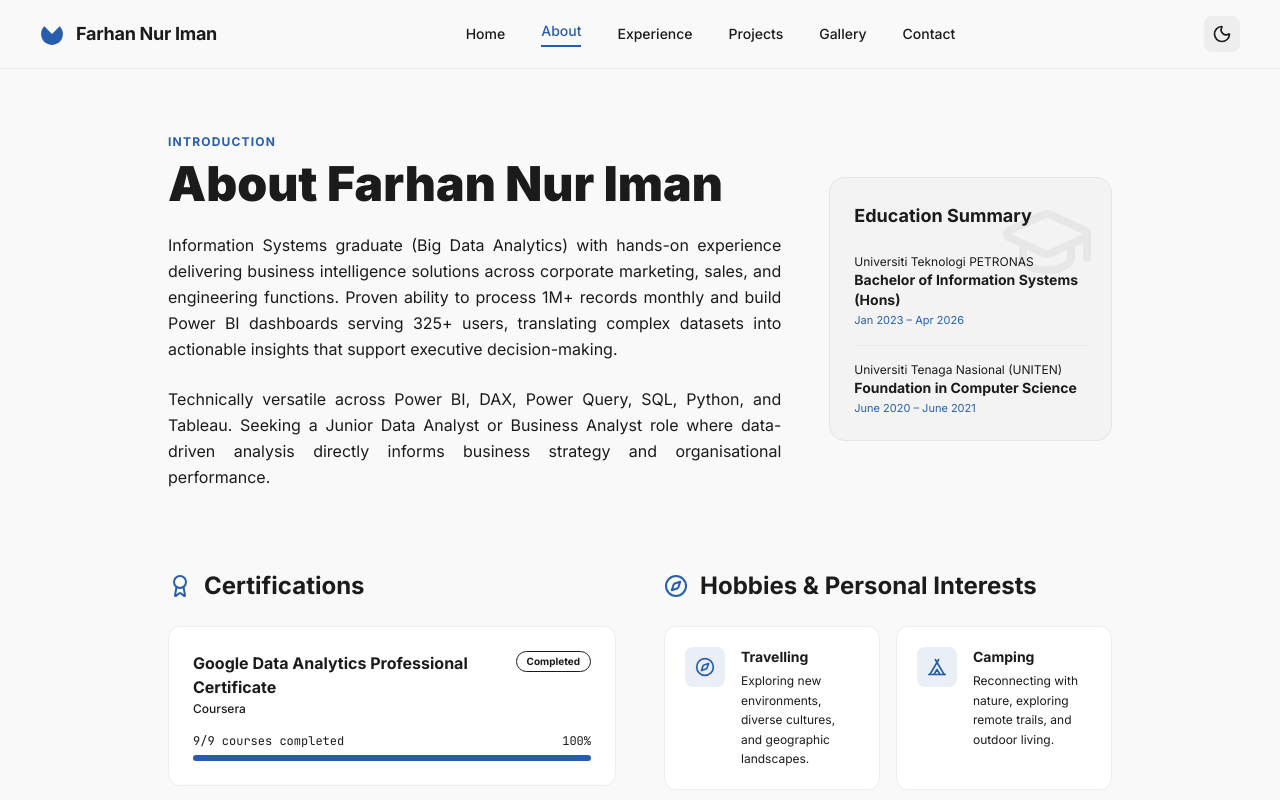
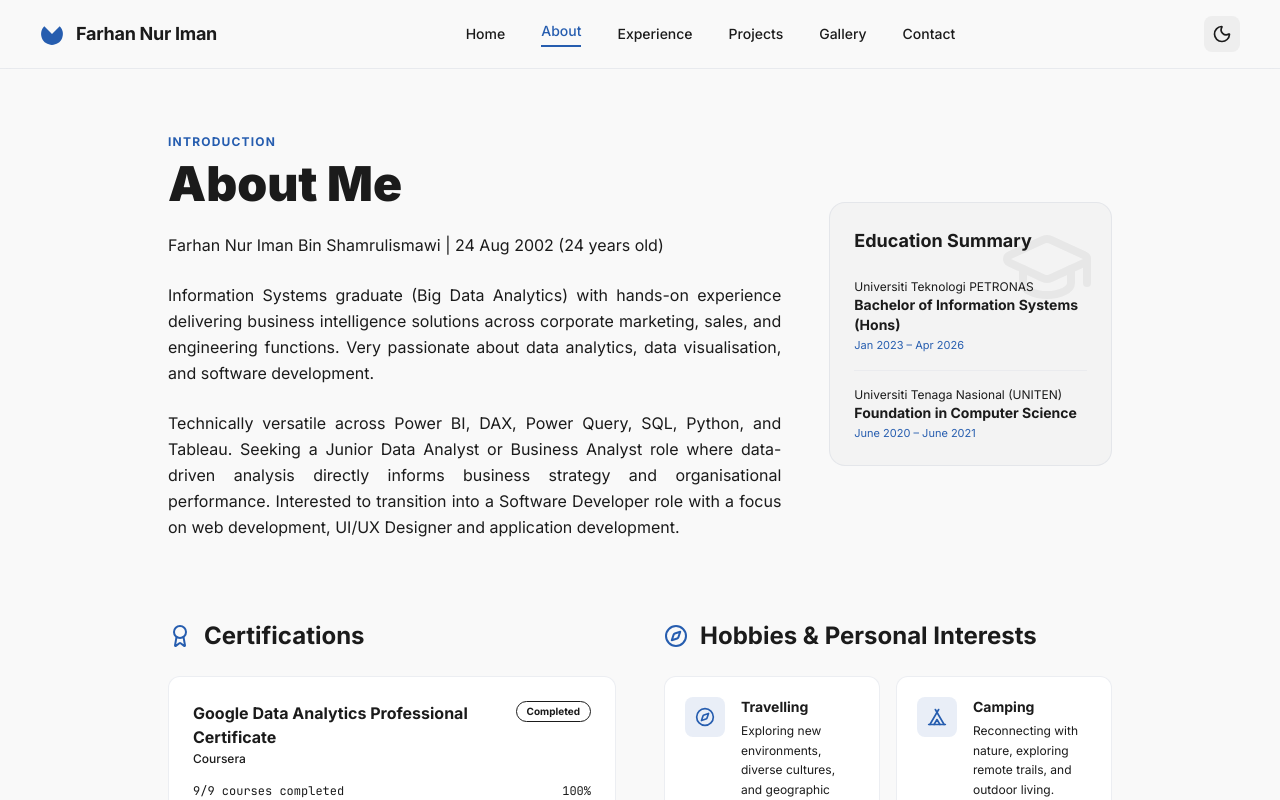
Before and after one commit to Zyrus02/website-portfolio, a Next.js app: page /about in a window 1280 px wide. Shown: the top 800 px of the page. Built offline with nearby package versions, Linux system fonts and the light colour scheme.

Commit message:
Update About Me biography details and leadership project periods

```diff
--- a/app/about/page.jsx
+++ b/app/about/page.jsx
@@ -43,28 +43,28 @@ export default function About() {
       role: "AI Development Capstone",
       desc: "Applied prompt engineering and Responsible AI frameworks to design enterprise-grade LLM interactions, and architected an AI-driven web platform during a 48-hour capstone sprint using Google Stitch, Manus, and Jotform.",
       icon: Sparkles,
-      period: "2024",
+      period: "2026",
     },
     {
       program: "CONVOFEST",
       role: "Business & Merchandise Committee",
       desc: "Coordinated artisan and vendor recruitment, generating RM100,000 in vendor-registration revenue, and directed merchandise operations driving an estimated RM30,000 in additional revenue.",
       icon: Coins,
-      period: "2023",
+      period: "2024",
     },
     {
       program: "Zoolander Venture (MPU4 Project)",
       role: "Head of Business",
       desc: "Led a team to organise three Car Boot fundraising events, raising ~RM5,000 in vendor registration and ensuring full compliance with university regulations.",
       icon: Compass,
-      period: "2023",
+      period: "2024",
     },
     {
       program: "STEMX",
       role: "Event Management & Media Committee",
       desc: "Facilitated 50 primary-school students in STEM outreach and led event media, banner, and photography deliverables.",
       icon: Cpu,
-      period: "2023",
+      period: "2024",
     },
   ];
 
@@ -105,14 +105,17 @@ export default function About() {
             <div>
               <span className="font-label text-xs uppercase tracking-widest text-secondary font-bold">Introduction</span>
               <h1 className="font-headline text-4xl md:text-5xl font-black text-on-surface mt-2">
-                About Farhan Nur Iman
+                About Me
               </h1>
             </div>
             <p className="font-body text-body-md text-on-surface-variant leading-relaxed text-justify">
-              Information Systems graduate (Big Data Analytics) with hands-on experience delivering business intelligence solutions across corporate marketing, sales, and engineering functions. Proven ability to process 1M+ records monthly and build Power BI dashboards serving 325+ users, translating complex datasets into actionable insights that support executive decision-making.
+              Farhan Nur Iman Bin Shamrulismawi | 24 Aug 2002 (24 years old)
             </p>
             <p className="font-body text-body-md text-on-surface-variant leading-relaxed text-justify">
-              Technically versatile across Power BI, DAX, Power Query, SQL, Python, and Tableau. Seeking a Junior Data Analyst or Business Analyst role where data-driven analysis directly informs business strategy and organisational performance.
+              Information Systems graduate (Big Data Analytics) with hands-on experience delivering business intelligence solutions across corporate marketing, sales, and engineering functions. Very passionate about data analytics, data visualisation, and software development.
+            </p>
+            <p className="font-body text-body-md text-on-surface-variant leading-relaxed text-justify">
+              Technically versatile across Power BI, DAX, Power Query, SQL, Python, and Tableau. Seeking a Junior Data Analyst or Business Analyst role where data-driven analysis directly informs business strategy and organisational performance. Interested to transition into a Software Developer role with a focus on web development, UI/UX Designer and application development.
             </p>
           </div>
           <div className="bg-surface-container-low border border-outline-variant/30 rounded-2xl p-6 flex flex-col gap-6 relative overflow-hidden group">
```
